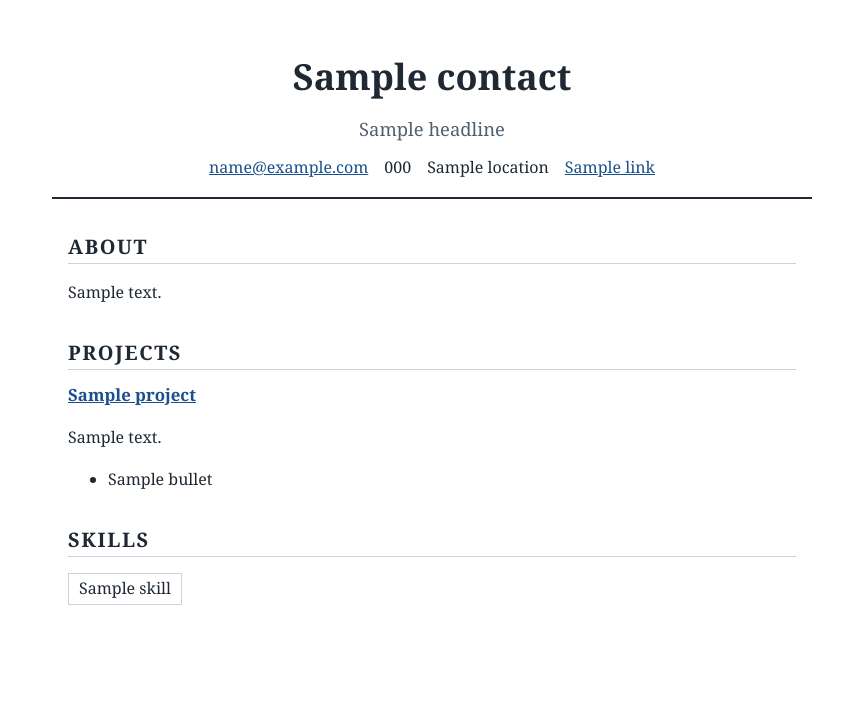
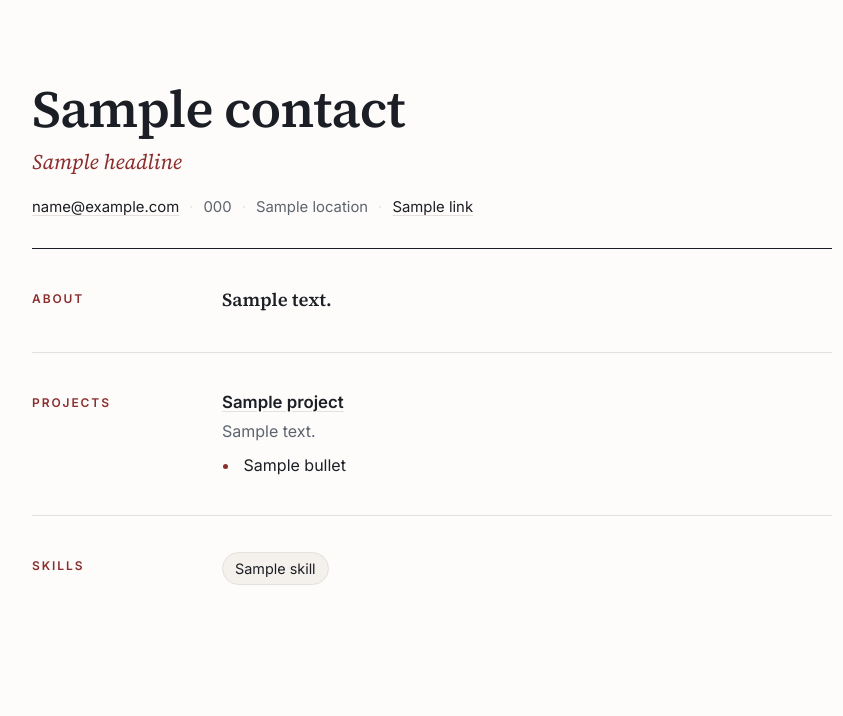
Before and after one commit to umarw345-alt/DevOppers, a Python web app: template backend/portfolio/templates/classic/index.html in a window 1280 px wide. Shown: the top 716 px of the page, without its empty margins (208-1051 px from the left). Run offline with Jinja, Linux system fonts and the light colour scheme; the template is opened without the code that fills it: most values are stand-ins (such as "Sample title", 1, 10 or a date in 2020).

Commit message:
updated classic template

```diff
--- a/backend/portfolio/templates/base.html
+++ b/backend/portfolio/templates/base.html
@@ -7,6 +7,7 @@
   {% if resume.summary %}
   <meta name="description" content="{{ resume.summary }}">
   {% endif %}
+  {% block head %}{% endblock %}
   <link rel="stylesheet" href="style.css">
 </head>
 <body>
--- a/backend/portfolio/templates/classic/index.html
+++ b/backend/portfolio/templates/classic/index.html
@@ -1,6 +1,12 @@
 {% extends "base.html" %}
 {% import "_sections.html" as s %}
+{% block head %}
+<link rel="preconnect" href="https://fonts.googleapis.com">
+<link rel="preconnect" href="https://fonts.gstatic.com" crossorigin>
+<link rel="stylesheet" href="https://fonts.googleapis.com/css2?family=Inter:wght@400;500;600&family=Source+Serif+4:ital,opsz,wght@0,8..60,600;1,8..60,400&display=swap">
+{% endblock %}
 {% block body %}
+<div class="page">
   <header>
     <h1>{{ resume.contact.name }}</h1>
     {{ s.headline(resume.contact) }}
@@ -9,8 +15,9 @@
   <main>
     {{ s.summary(resume.summary) }}
     {{ s.entries("Experience", resume.experience) }}
+    {{ s.projects(resume.projects) }}
     {{ s.entries("Education", resume.education) }}
-  {{ s.projects(resume.projects) }}
     {{ s.skills(resume.skills) }}
   </main>
+</div>
 {% endblock %}
--- a/backend/portfolio/templates/classic/style.css
+++ b/backend/portfolio/templates/classic/style.css
@@ -1,42 +1,142 @@
+:root {
+  --ink: #1b1e24;
+  --muted: #5d6470;
+  --rule: #e4e1dc;
+  --accent: #8b2e2e;
+  --paper: #fdfcfa;
+  --chip: #f4f1ec;
+  --serif: "Source Serif 4", Georgia, "Times New Roman", serif;
+  --sans: Inter, system-ui, -apple-system, "Segoe UI", Roboto, sans-serif;
+}
+
 * { box-sizing: border-box; }
 
 body {
   margin: 0;
-  font-family: Georgia, "Times New Roman", serif;
+  font-family: var(--sans);
+  font-size: 16px;
   line-height: 1.6;
-  color: #1f2933;
-  background: #ffffff;
+  color: var(--ink);
+  background: var(--paper);
+  -webkit-font-smoothing: antialiased;
 }
 
-header, main {
-  max-width: 760px;
+.page {
+  max-width: 880px;
   margin: 0 auto;
-  padding: 0 16px;
+  padding: 48px 20px 64px;
 }
 
-header {
-  padding-top: 48px;
-  padding-bottom: 16px;
-  border-bottom: 2px solid #1f2933;
-  text-align: center;
+/* Header */
+
+header { padding-bottom: 28px; border-bottom: 1px solid var(--ink); }
+
+h1 {
+  margin: 0;
+  font-family: var(--serif);
+  font-size: clamp(2.25rem, 7vw, 3.25rem);
+  font-weight: 600;
+  line-height: 1.1;
+  letter-spacing: -0.015em;
 }
 
-h1 { margin: 0 0 8px; font-size: 2.25rem; }
-h2 { margin: 32px 0 12px; font-size: 1.25rem; text-transform: uppercase; letter-spacing: 0.08em; border-bottom: 1px solid #cbd2d9; }
-h3 { margin: 0; font-size: 1.05rem; }
+.headline {
+  margin: 8px 0 0;
+  font-family: var(--serif);
+  font-style: italic;
+  font-size: 1.3rem;
+  color: var(--accent);
+}
 
-a { color: #1a4f8b; }
+.contact {
+  list-style: none;
+  margin: 18px 0 0;
+  padding: 0;
+  display: flex;
+  flex-wrap: wrap;
+  gap: 4px 0;
+  font-size: 0.93rem;
+  color: var(--muted);
+}
+.contact li + li::before { content: "·"; margin: 0 10px; color: var(--rule); }
 
-.contact { list-style: none; padding: 0; margin: 0; display: flex; flex-wrap: wrap; justify-content: center; gap: 4px 16px; }
+/* Sections */
 
-.entry { margin-bottom: 20px; }
-.entry-head { display: flex; flex-wrap: wrap; justify-content: space-between; gap: 4px 16px; }
-.entry-org { margin: 0; font-style: italic; color: #52606d; }
-.dates { color: #52606d; }
+section { padding: 28px 0; border-bottom: 1px solid var(--rule); }
+section:last-child { border-bottom: 0; }
 
-.skill-list { list-style: none; padding: 0; display: flex; flex-wrap: wrap; gap: 8px; }
-.skill-list li { border: 1px solid #cbd2d9; padding: 2px 10px; }
+h2 {
+  margin: 0 0 16px;
+  font-size: 0.75rem;
+  font-weight: 600;
+  letter-spacing: 0.16em;
+  text-transform: uppercase;
+  color: var(--accent);
+}
 
-main { padding-bottom: 48px; }
+.summary p { margin: 0; font-family: var(--serif); font-size: 1.15rem; line-height: 1.65; }
 
-.headline { margin: 0 0 12px; font-size: 1.15rem; color: #52606d; }
+/* Entries */
+
+.entry + .entry { margin-top: 22px; }
+
+.entry-head {
+  display: flex;
+  flex-wrap: wrap;
+  justify-content: space-between;
+  align-items: baseline;
+  gap: 2px 16px;
+}
+
+h3 { margin: 0; font-size: 1.05rem; font-weight: 600; }
+h3 a { color: inherit; text-decoration-color: var(--rule); text-underline-offset: 3px; }
+h3 a:hover { text-decoration-color: var(--accent); }
+
+.dates {
+  font-size: 0.88rem;
+  color: var(--muted);
+  font-variant-numeric: tabular-nums;
+  white-space: nowrap;
+}
+
+.entry-org { margin: 2px 0 0; color: var(--muted); }
+.entry-org:empty { display: none; }
+.entry > p:not(.entry-org) { margin: 4px 0 0; color: var(--muted); }
+
+.entry ul { margin: 8px 0 0; padding-left: 1.1em; }
+.entry li { margin-top: 4px; padding-left: 4px; }
+.entry li::marker { color: var(--accent); }
+
+/* Skills */
+
+.skill-list { list-style: none; margin: 0; padding: 0; display: flex; flex-wrap: wrap; gap: 8px; }
+.skill-list li {
+  padding: 4px 12px;
+  font-size: 0.9rem;
+  background: var(--chip);
+  border: 1px solid var(--rule);
+  border-radius: 999px;
+}
+
+/* Links and focus */
+
+a { color: var(--accent); text-underline-offset: 3px; }
+.contact a { color: var(--ink); text-decoration-color: var(--rule); }
+.contact a:hover { text-decoration-color: var(--accent); }
+a:focus-visible { outline: 2px solid var(--accent); outline-offset: 2px; border-radius: 2px; }
+
+/* Wider screens: section labels sit in a left column */
+
+@media (min-width: 720px) {
+  .page { padding: 80px 40px 96px; }
+  section { display: grid; grid-template-columns: 150px 1fr; column-gap: 40px; padding: 36px 0; }
+  section > h2 { grid-column: 1; grid-row: 1 / span 20; margin: 0; padding-top: 4px; }
+  section > :not(h2) { grid-column: 2; }
+}
+
+@media print {
+  body { background: #fff; font-size: 11pt; }
+  .page { max-width: none; padding: 0; }
+  section { padding: 14px 0; break-inside: avoid; }
+  a { color: inherit; text-decoration: none; }
+}
```
Lines whose indentation alone changed are shown as unchanged.
